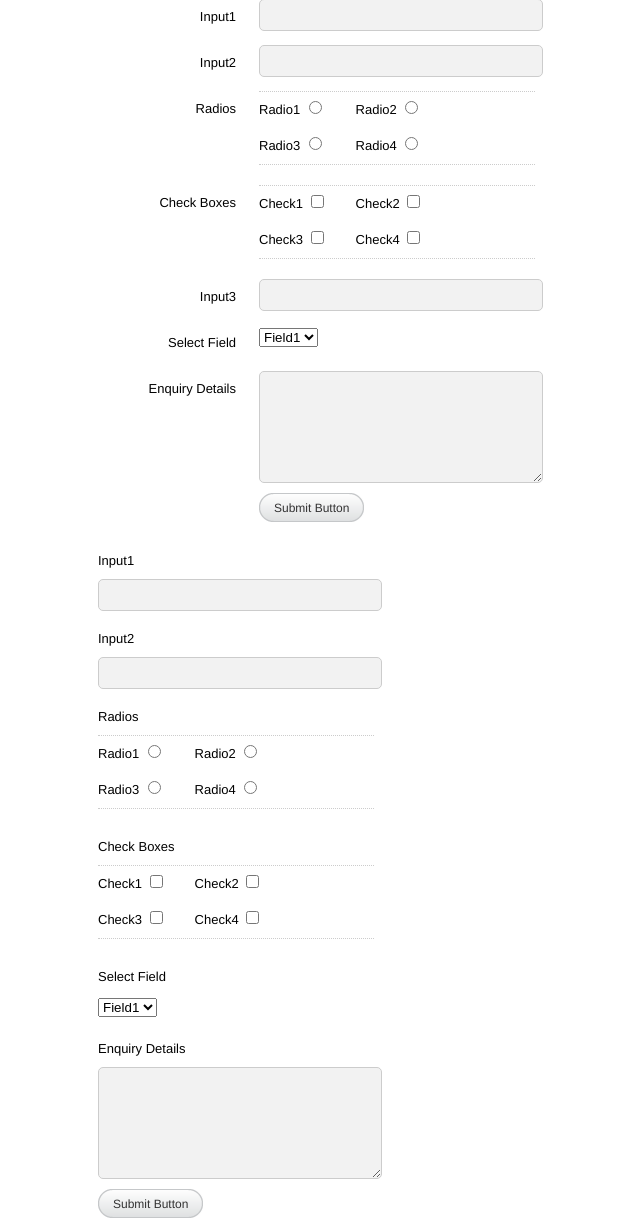
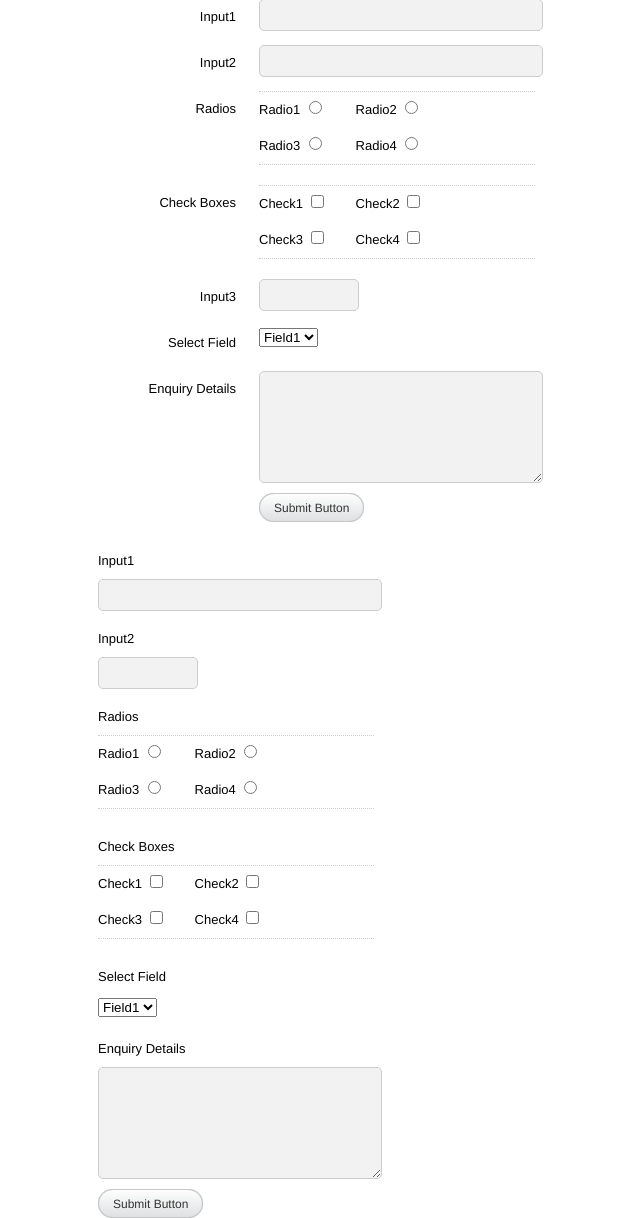
Before and after one commit to zorfling/HTML-Templater, a PHP site: page /base/core-structure/secondLevel-3col.html in a window 1280 px wide. Shown: the part 2755-3973 px from the top of the page, without its empty margins (312-952 px from the left). Run offline with PHP 8.4, Linux system fonts and the light colour scheme; grey boxes labelled with a size stand in for pictures from a placeholder-image service; some libraries are stand-ins or nearby versions.

Commit message:
added .short-input

```diff
--- a/app/webroot/core-structure/secondLevel-2col.html
+++ b/app/webroot/core-structure/secondLevel-2col.html
@@ -313,7 +313,7 @@
 								</div>
 								<div>
 									<label for="input2">Input2</label>
-										<input id="input2" name="input" type="text" />
+										<input id="input2" name="input" type="text" class="short-input" />
 								</div>
 								<div>
 									<label for="radio" class="rc-label">Radios</label>
--- a/app/webroot/core-structure/secondLevel-3col.html
+++ b/app/webroot/core-structure/secondLevel-3col.html
@@ -278,7 +278,7 @@
 								</div>
 								<div>
 									<label for="input3">Input3</label>
-										<input id="input3" name="input" type="text" />
+										<input id="input3" name="input" type="text" class="short-input" />
 								</div>
 
 								<div>
@@ -318,7 +318,7 @@
 								</div>
 								<div>
 									<label for="input2">Input2</label>
-										<input id="input2" name="input" type="text" />
+										<input id="input2" name="input" type="text" class="short-input" />
 								</div>
 								<div>
 									<label for="radio" class="rc-label">Radios</label>
--- a/app/webroot/core-structure/stylesheets/screen.css
+++ b/app/webroot/core-structure/stylesheets/screen.css
@@ -16,6 +16,7 @@
 	margin:	0;
 	z-index: 1000;
 }
+
 /*---LEVEL 1 MENU---*/
 
 #suckerfish2 > li {
@@ -107,8 +108,18 @@ form.base-form div textarea {
 	-moz-border-radius: 5px;
 }
 
+form.base-form div input[type="text"]:focus,
+form.base-form div textarea:focus {
+	background: white;
+}
+
 form.base-form .radio-check label {
 	text-align: left;
+}
+
+form.ll input.short-input[type="text"],
+form.lt input.short-input[type="text"] {
+	width: 20%;
 }
 
 /* LABEL LEFT STYLES */
@@ -130,6 +141,7 @@ form.ll .main-btn {
 
 
 /* LABEL TOP STYLES */
+
 form.lt div label {
 	display: block;
 }
```
